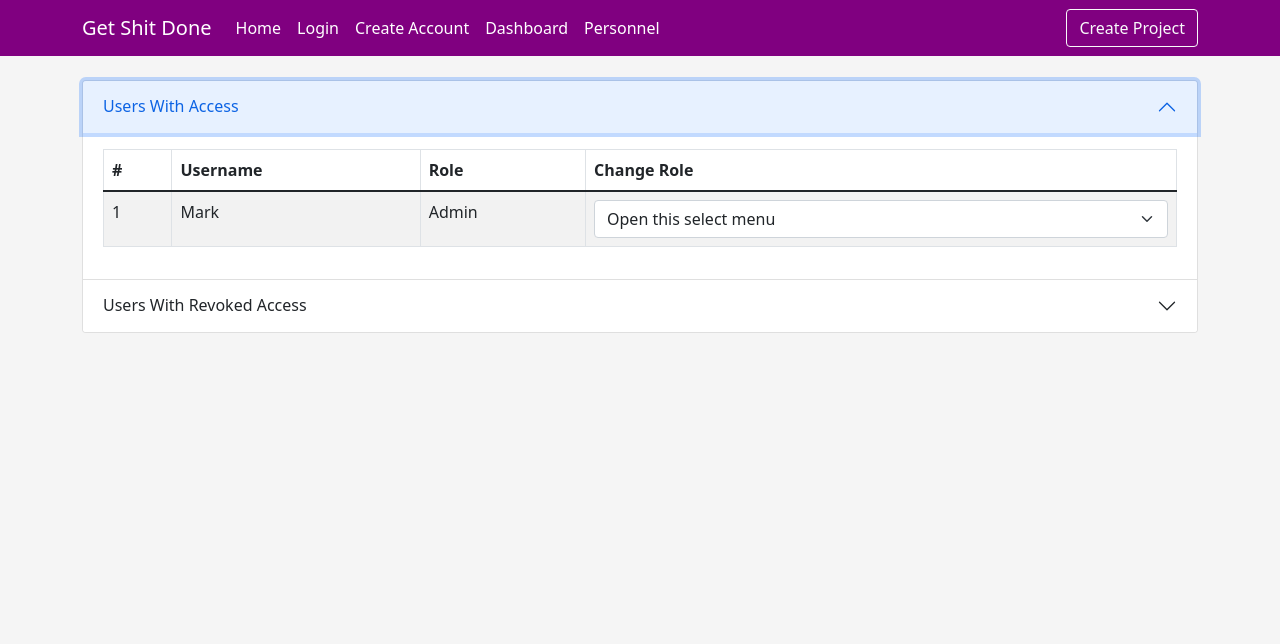
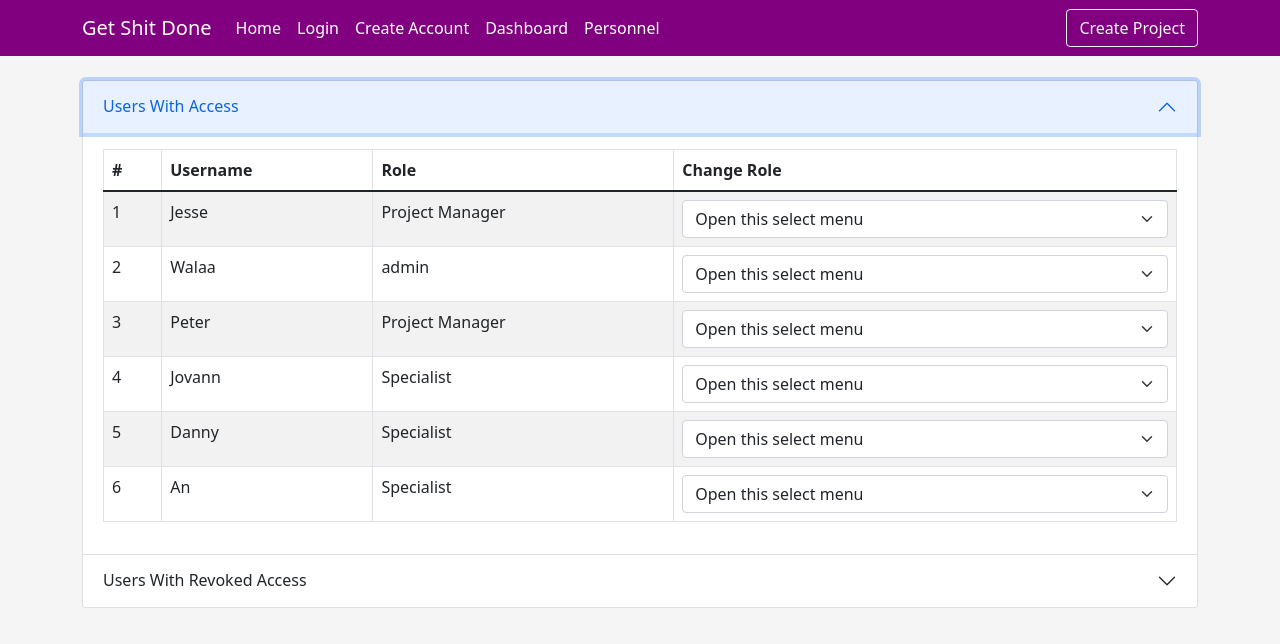
Before and after one commit to alsalmiw/get-done-react, a React (Create React App) app: page /personnel in a window 1280 px wide. Both pictures are taken after a click on the button "Users With Access". Shown: the top 644 px of the page. Built offline with nearby package versions, Linux system fonts and the light colour scheme.

Commit message:
Personnel Tables with filtering and mapping done

```diff
--- a/src/Pages/Personnel.js
+++ b/src/Pages/Personnel.js
@@ -1,31 +1,33 @@
-import React, { useState } from 'react'
+import React, { useEffect, useState } from 'react'
 import { Container, Row, Col, Table, Form, Accordion } from 'react-bootstrap';
 
 function Personnel() {
 
   //map through the users to create the table
 
+  //The data has to be an array for the map method to
+  let DummyData = [
+    {Id: 1, Username: "Jesse", role: "Project Manager"},
+    {Id: 2, Username: "Walaa", role: "admin"},
+    {Id: 3, Username: "Peter", role: "Project Manager"},
+    {Id: 4, Username: "Jovann", role: "Specialist"},
+    {Id: 5, Username: "Danny", role: "Specialist"},
+    {Id: 6, Username: "An", role: "Specialist"},
+    {Id: 7, Username: "John", role: "Revoked Access"},
+    {Id: 8, Username: "Jamie", role: "Revoked Access"},
 
-  let DummyData = {
-    User1: {
-      Id: 1,
-      Username: "Jesse",
-      Role: "Admin",
-    },
-    User2: {
-      Id: 2,
-      Username: "Peter",
-      Role: "Admin",
-    },
-    User3: {
-      Id: 3,
-      Username: "Peter",
-      Role: "Admin",
-    },
-  };
+  ];
+
+  let DummyDataRevokedAccess = [
+    {Id: 1, Username: "Jesse", role: "Revoked Access"},
+    {Id: 7, Username: "John", role: "Revoked Access"},
+  ];
+
+  useEffect(async () => {
+    SetUserPersonnel(DummyData);
+  }, [])
 
   const [Personnel, SetUserPersonnel] = useState([]);
-
 
   return (
 
@@ -46,10 +48,14 @@ function Personnel() {
                     </tr>
                   </thead>
                   <tbody>
+                    {
+                      Personnel.map((user, i) => {
+                        return (
+                          user.role != "Revoked Access" ?
                           <tr>
-                      <td>1</td>
-                      <td>Mark</td>
-                      <td>Admin</td>
+                          <td>{user.Id}</td>
+                          <td>{user.Username}</td>
+                          <td>{user.role}</td>
                           <td>
                             <Form.Select aria-label="Default select example">
                               <option>Open this select menu</option>
@@ -59,6 +65,10 @@ function Personnel() {
                             </Form.Select>
                           </td>
                           </tr>
+                          : null
+                        )
+                      })
+                    }
                   </tbody>
                 </Table>
               </Accordion.Body>
@@ -66,13 +76,38 @@ function Personnel() {
             <Accordion.Item eventKey="1">
               <Accordion.Header>Users With Revoked Access</Accordion.Header>
               <Accordion.Body>
-                Lorem ipsum dolor sit amet, consectetur adipiscing elit, sed do eiusmod
-                tempor incididunt ut labore et dolore magna aliqua. Ut enim ad minim
-                veniam, quis nostrud exercitation ullamco laboris nisi ut aliquip ex ea
-                commodo consequat. Duis aute irure dolor in reprehenderit in voluptate
-                velit esse cillum dolore eu fugiat nulla pariatur. Excepteur sint occaecat
-                cupidatat non proident, sunt in culpa qui officia deserunt mollit anim id
-                est laborum.
+              <Table striped bordered hover>
+                  <thead>
+                    <tr>
+                      <th>#</th>
+                      <th>Username</th>
+                      <th>Role</th>
+                      <th>Change Role</th>
+                    </tr>
+                  </thead>
+                  <tbody>
+                    {
+                      Personnel.map((user, i) => {
+                        return (
+                          user.role === "Revoked Access" ?
+                          <tr>
+                          <td>{user.Id}</td>
+                          <td>{user.Username}</td>
+                          <td>{user.role}</td>
+                          <td>
+                            <Form.Select aria-label="Default select example">
+                              <option>Open this select menu</option>
+                              <option value="1">Project Manager</option>
+                              <option value="2">Specialist</option>
+                            </Form.Select>
+                          </td>
+                          </tr>
+                          :null
+                        )
+                      })
+                    }
+                  </tbody>
+                </Table>
               </Accordion.Body>
             </Accordion.Item>
           </Accordion>
```
Lines whose indentation alone changed are shown as unchanged.
